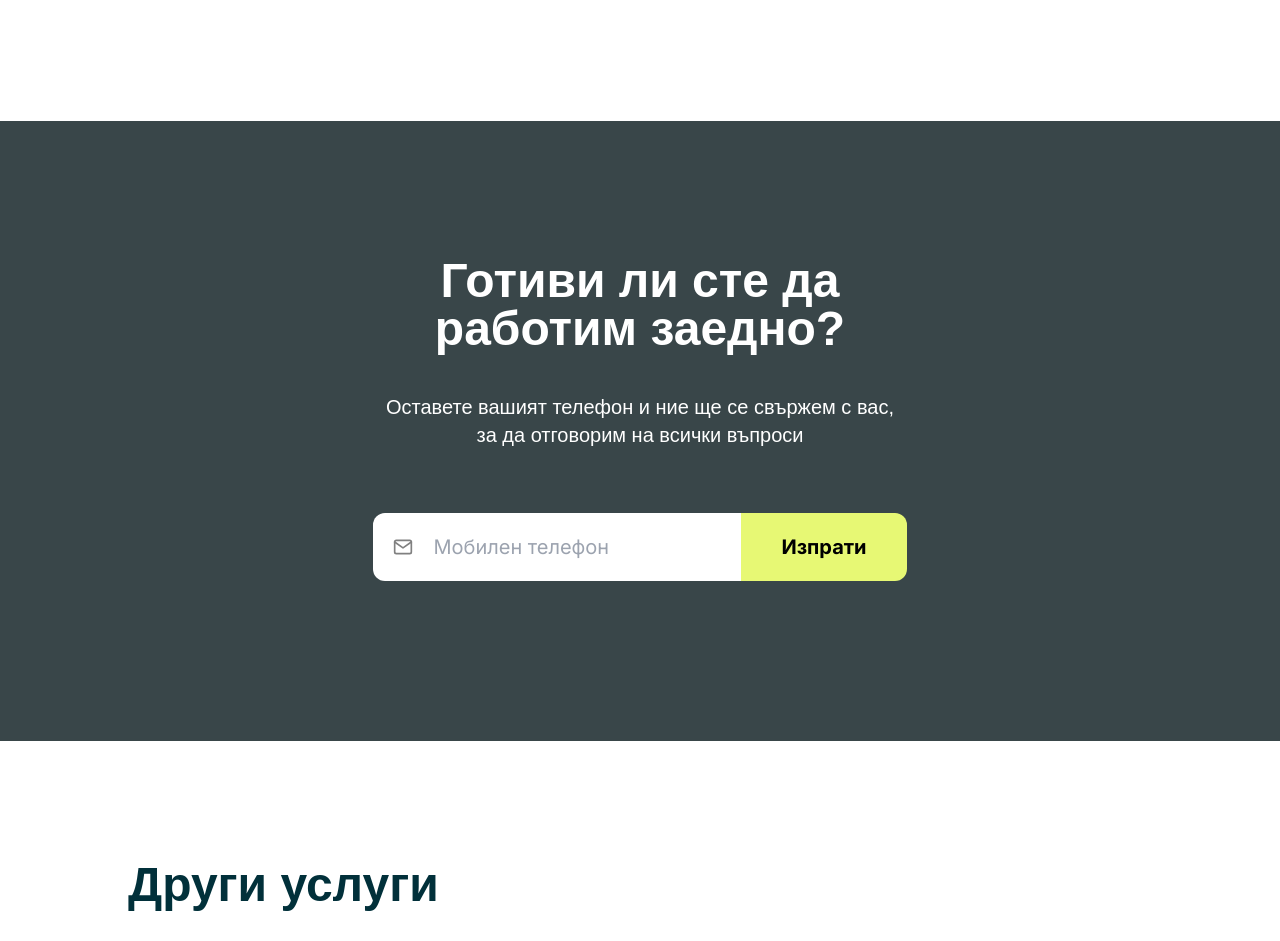
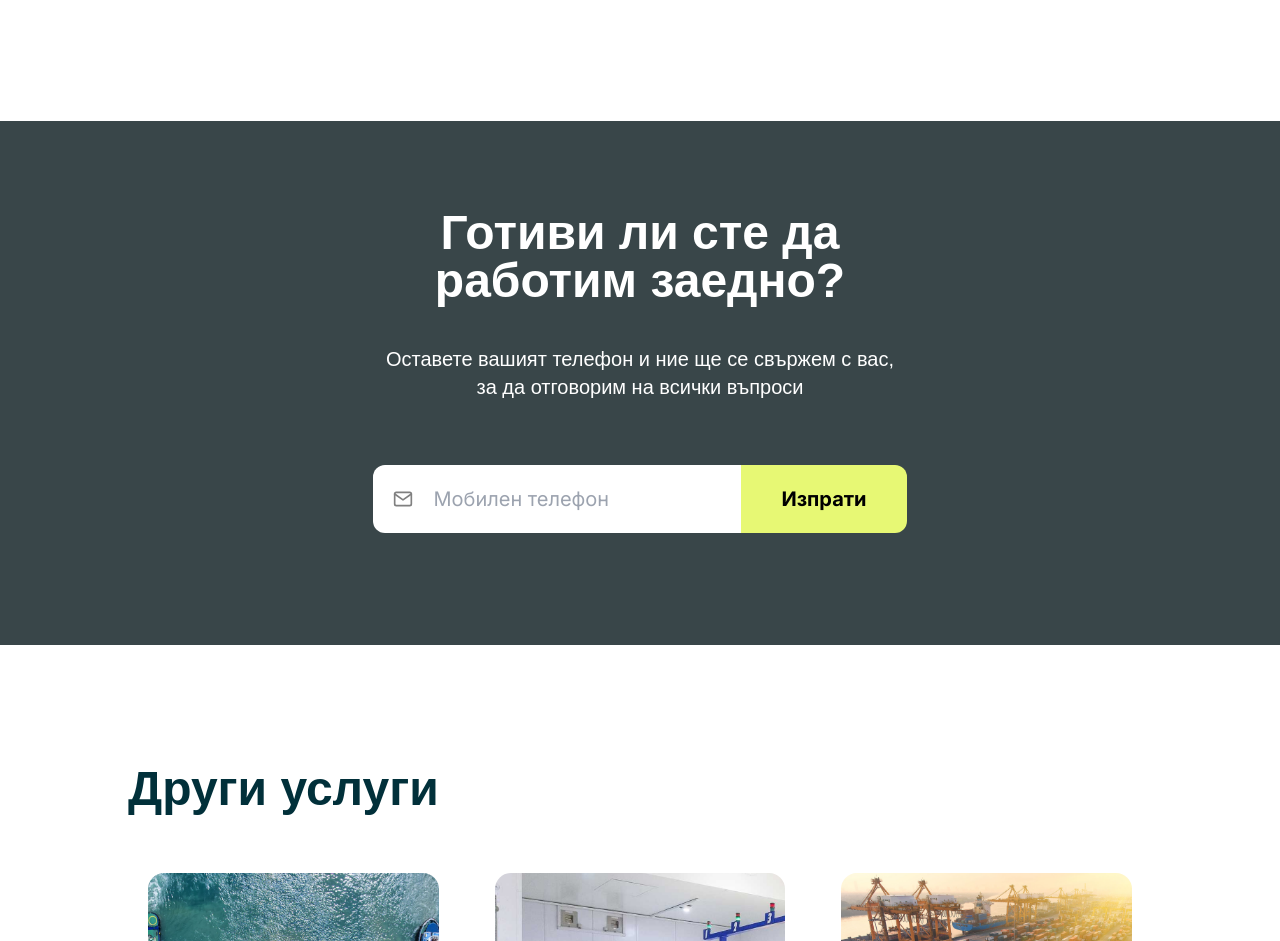
Before and after one commit to sn0wzZz/zing7-task-c, a Next.js app: page / in a window 1280 px wide. Shown: the part 1986-2927 px from the top of the page. Built offline with nearby package versions, Linux system fonts and the light colour scheme.

Commit message:
Applied fixes(hovers,toasts,typography)

```diff
--- a/src/app/form/Form.tsx
+++ b/src/app/form/Form.tsx
@@ -9,7 +9,7 @@ export default function Form() {
   const notify = () => toast.success('Получихме Вашият телефон!', {position: 'top-right', duration:2000})
 
   return (
-    <div className='h-auto w-[80%] md:w-[50%] lg:w-[50%] xl:w-[40%] 2xl:w-[35%] flex  flex-col justify-center text-center py-10 xl:py-24'>
+    <div className='h-auto w-[80%] md:w-[50%] lg:w-[50%] xl:w-[40%] 2xl:w-[35%] flex  flex-col justify-center text-center py-10 xl:py-12'>
       <h2 className='text-white my-10'>
         Готиви ли сте да работим заедно?
       </h2>
```
